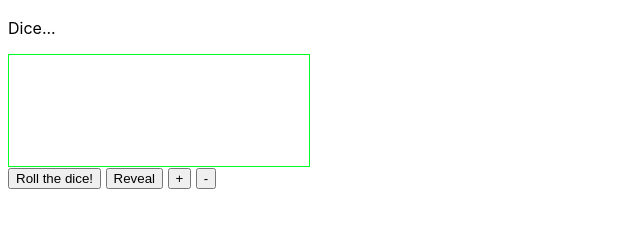
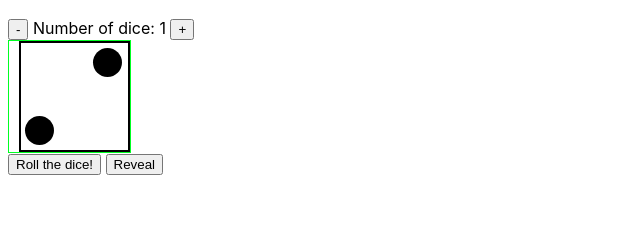
Before and after one commit to dane-du-plessis/dice, a plain HTML site: page index.html in a window 1280 px wide. Both pictures are taken after a click on the button "Roll the dice!". Shown: the part 50-278 px from the top of the page, without its empty margins (0-640 px from the left). Drawn offline with Linux system fonts and the light colour scheme.

Commit message:
dice will roll when clicked. No reveal button for now.

```diff
--- a/index.html
+++ b/index.html
@@ -5,17 +5,21 @@
     </head>
     <body>
         <h1>Dice</h1>
-        <p id="DICE_HERE">Dice...</p>
+        <!-- <p id="DICE_HERE">Dice...</p> -->
+        <button onclick="removeDi()">-</button>
+        <span id="N_DICE">Number of Dice: </span>
+        <button onclick="addDi()">+</button>
+        <br/>
 
         <div style="display:none;">
             <img id="source" src="./images/Die_Faces.svg" width="1280" height="430">
         </div>
-        <canvas id="canvas" width="300" height="111"></canvas>
+
+        <canvas id="canvas" width="300" height="111" onclick="rollDice()"></canvas>
         <br/>
         <button onclick="rollDice()" class="unselectable">Roll the dice!</button>
         <button onclick="renderDice()" class="unselectable">Reveal</button>
-        <button onclick="addDi()">+</button>
-        <button onclick="removeDi()">-</button>
+
         <script src="scripts/main.js"></script>
     </body>
 </html>
--- a/scripts/main.js
+++ b/scripts/main.js
@@ -1,5 +1,6 @@
 setNumberOfDice(1);
 setDiceSize(111);
+updateDiceCounter();
 reveal(false);
 
 function getNumberOfDice() {
@@ -28,12 +29,12 @@ function rollDice() {
     randoms = randomArray.map(a => a%6 + 1);
     console.log(randoms);
     window.dice = randoms;
-    // renderDice();
-
+    renderDice();
 }
 
 function addDi() {
     setNumberOfDice(Number.parseInt(getNumberOfDice())+1);
+    updateDiceCounter(window.dice);
     console.log(getNumberOfDice());
 }
 
@@ -42,15 +43,20 @@ function removeDi() {
     if(N > 1) {
         setNumberOfDice(N-1);
     }
+    updateDiceCounter(window.dice);
     console.log(getNumberOfDice());
 }
 
-
 function renderDice() {
     // show everything in the array of numbers.
-    var element = document.querySelector("#DICE_HERE");
-    element.innerHTML = randoms.join("  ");
+    updateDiceCounter(window.dice);
     drawDice(window.dice);
+}
+
+
+function updateDiceCounter() {
+    var element = document.querySelector("#N_DICE");
+    element.innerHTML = "Number of dice: " + localStorage.getItem('numberOfDice');
 }
 
 function drawDice(dice) {
@@ -84,6 +90,7 @@ function hideDice() {
     const canvas = document.getElementById('canvas');
     const context = canvas.getContext('2d');
     context.clearRect(0, 0, canvas.width, canvas.height);
+
 }
 
 
--- a/styles/style.css
+++ b/styles/style.css
@@ -7,6 +7,9 @@
     user-select: none;
 }
 
+p {
+    font-weight: bold;
+}
 
 body {
     font-family: -apple-system, BlinkMacSystemFont, "Segoe UI", Roboto, Helvetica, Arial, sans-serif, "Apple Color Emoji", "Segoe UI Emoji", "Segoe UI Symbol";
```
